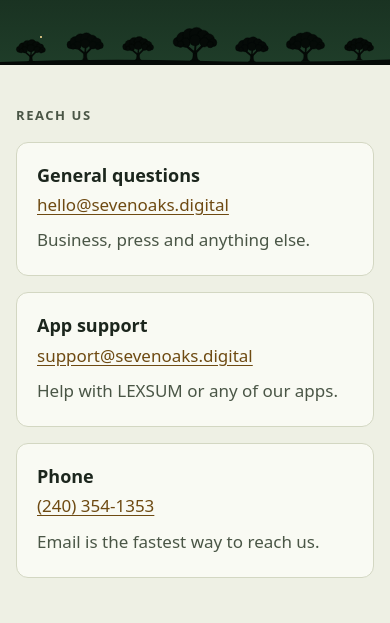
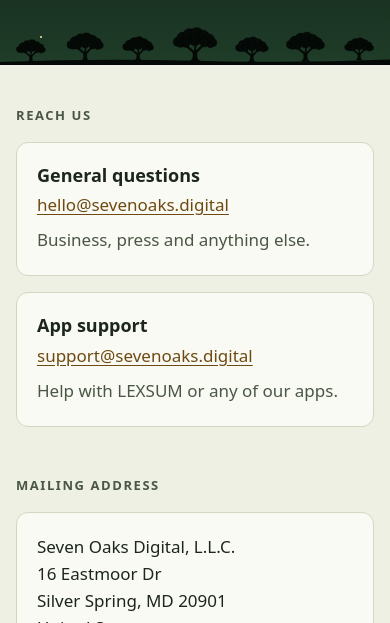
Before and after one commit to sevenoaksdigital/sevenoaksdigital-website, a plain HTML site: page contact/index.html in a window 390 px wide. Shown: the part 206-829 px from the top of the page. Drawn offline with Linux system fonts and the light colour scheme.

Commit message:
Remove the phone number from the Contact page
The only number on record is a personal phone, and there's no
business line yet. Contact is email and the mailing address only.
The README now says to keep phone numbers off the site.

Co-Authored-By: Claude Opus 5.5 <noreply@anthropic.com>

```diff
--- a/contact/index.html
+++ b/contact/index.html
@@ -4,7 +4,7 @@
   <meta charset="utf-8">
   <meta name="viewport" content="width=device-width, initial-scale=1">
   <title>Contact · Seven Oaks Digital</title>
-  <meta name="description" content="Contact Seven Oaks Digital, L.L.C. in Silver Spring, Maryland: email, phone and mailing address.">
+  <meta name="description" content="Contact Seven Oaks Digital, L.L.C. in Silver Spring, Maryland: email and mailing address.">
   <meta name="color-scheme" content="light dark">
   <meta name="theme-color" content="#09110b">
   <link rel="icon" href="/favicon.svg" type="image/svg+xml">
@@ -46,11 +46,6 @@
           <p><a href="mailto:support@sevenoaks.digital">support@sevenoaks.digital</a></p>
           <p>Help with LEXSUM or any of our apps.</p>
         </li>
-        <li class="card">
-          <h3>Phone</h3>
-          <p><a href="tel:+12403541353">(240) 354-1353</a></p>
-          <p>Email is the fastest way to reach us.</p>
-        </li>
       </ul>
     </section>
 
```
Also changed, not shown: 1 other file.
